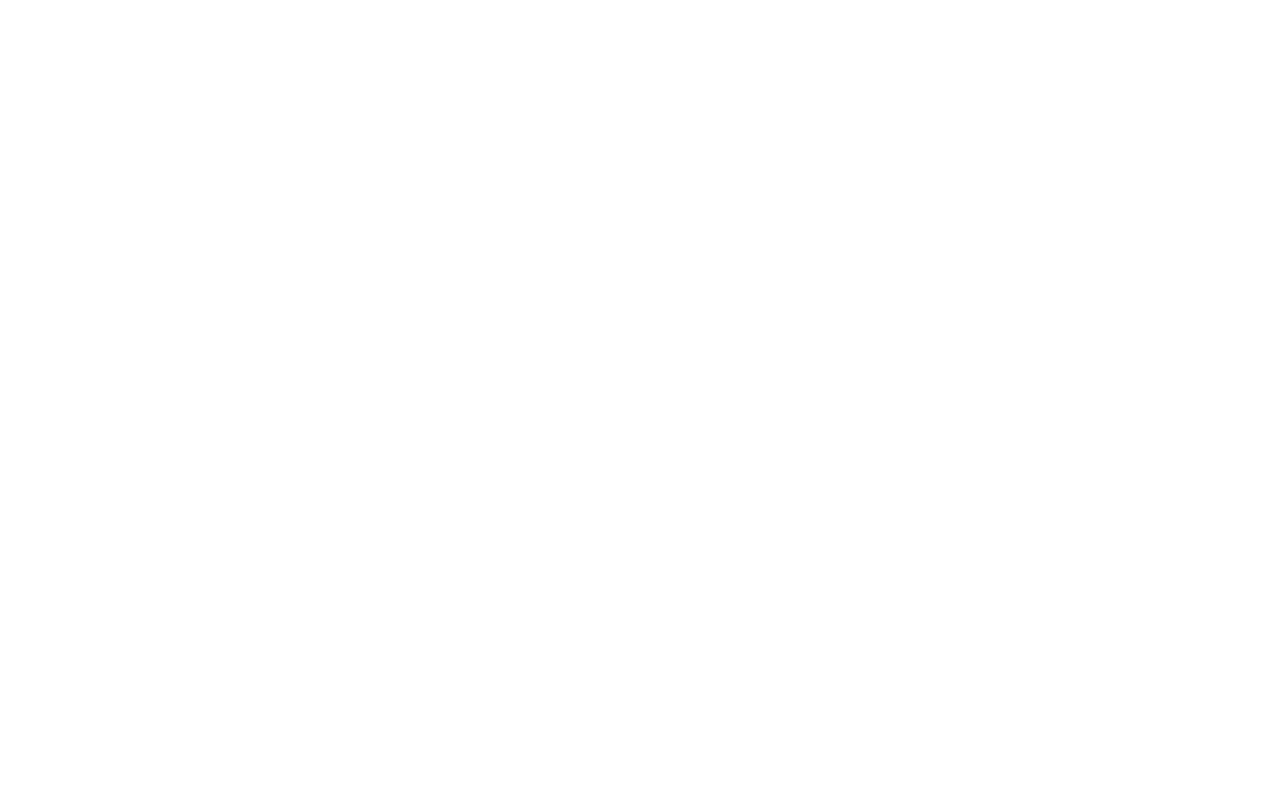
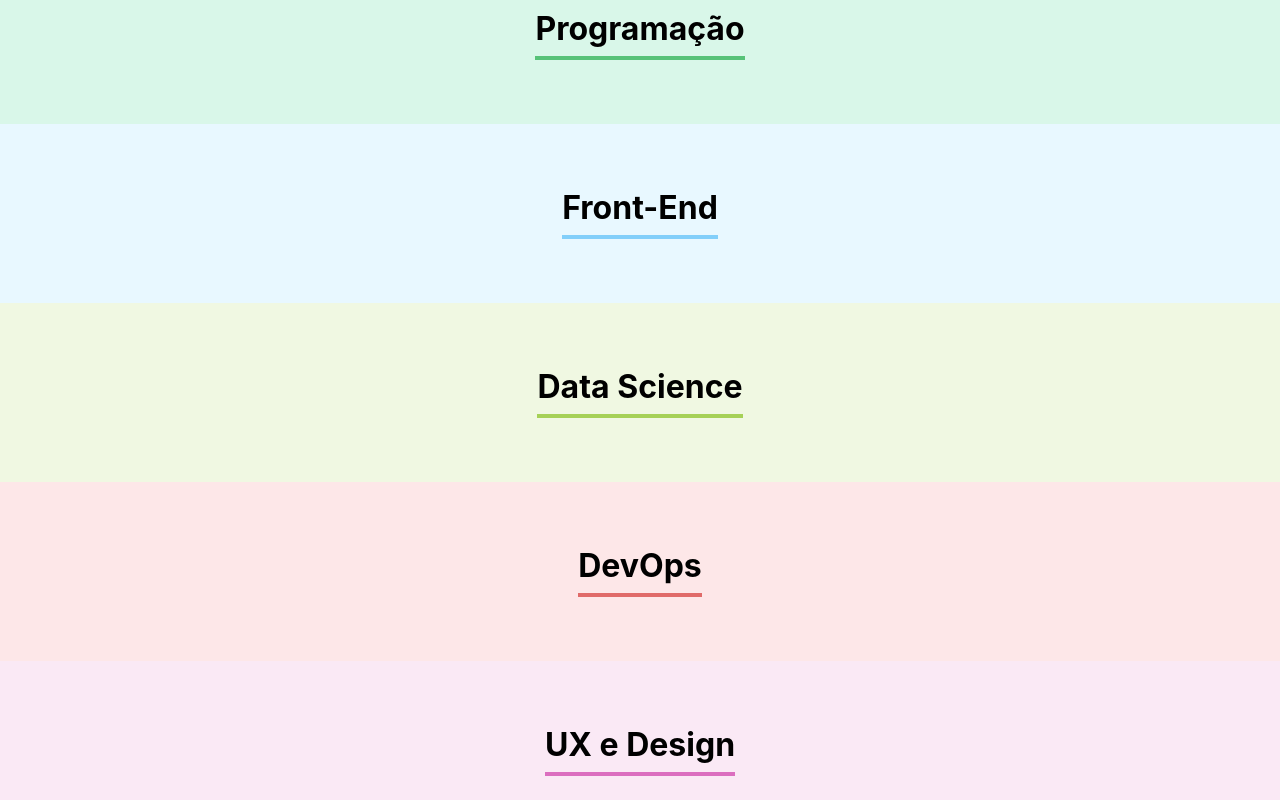
Before and after one commit to danilo1205/organo, a React (Create React App) app: page / in a window 1280 px wide. Shown: the part 1500-2300 px from the top of the page. Before the commit the page ends 1445 px from the top, so only its background shows below. Built offline with nearby package versions, Linux system fonts and the light colour scheme.

Commit message:
Elevando a lista de times

```diff
--- a/public/index.html
+++ b/public/index.html
@@ -1,5 +1,5 @@
 <!DOCTYPE html>
-<html lang="en">
+<html lang="pt-br">
   <head>
     <meta charset="utf-8" />
     <link rel="icon" href="%PUBLIC_URL%/favicon.ico" />
@@ -24,7 +24,7 @@
       work correctly both with client-side routing and a non-root public URL.
       Learn how to configure a non-root public URL by running `npm run build`.
     -->
-    <title>React App</title>
+    <title>Organo</title>
   </head>
   <body>
     <noscript>You need to enable JavaScript to run this app.</noscript>
--- a/src/App.js
+++ b/src/App.js
@@ -1,8 +1,47 @@
 import { useState } from 'react';
 import Banner from './componentes/Banner/Banner.js';
 import Formulario from './componentes/Formulario/index.js';
+import Time from './componentes/Time/index.js';
 
 function App() {
+
+  const times = [
+    {
+      nome:'Programação',
+      corPrimaria:'#57C278',
+      corSecundaria:'#D9F7E9'
+    },
+    {
+      nome:'Front-End',
+      corPrimaria:'#82CFFA',
+      corSecundaria:'#E8F8FF'
+    },
+    {
+      nome:'Data Science',
+      corPrimaria:'#A6D157',
+      corSecundaria:'#F0F8E2'
+    },
+    {
+      nome:'DevOps',
+      corPrimaria:'#E06B69',
+      corSecundaria:'#FDE7E8'
+    },
+    {
+      nome:'UX e Design',
+      corPrimaria:'#DB6EBF',
+      corSecundaria:'#FAE9F5'
+    },
+    {
+      nome:'Mobile',
+      corPrimaria:'#FFBA05',
+      corSecundaria:'#FFF5D9'
+    },
+    {
+      nome:'Inovação e Gestão',
+      corPrimaria:'#FF8A29',
+      corSecundaria:'#FFEEDF'
+    }
+  ]
 
   const [colaboradores, setColaboradores] = useState([])
 
@@ -14,7 +53,11 @@
   return (
     <div className="App">
       <Banner/>
-      <Formulario aoColaboradorCadastrado = {colaborador => aoNovoColaboradorAdicionado(colaborador)}/>
+      <Formulario times={times.map(time => time.nome)} aoColaboradorCadastrado = {colaborador => aoNovoColaboradorAdicionado(colaborador)}/>
+
+      {times.map(time => <Time key={time.nome} nome={time.nome} corPrimaria = {time.corPrimaria} corSecundaria = {time.corSecundaria}/>)}
+
+
     </div>
   );
 }
--- a/src/componentes/Formulario/index.js
+++ b/src/componentes/Formulario/index.js
@@ -5,15 +5,7 @@
 import "./Formulario.css"
 
 const Formulario = (props) =>{
-    const times = [
-        'Programação',
-        'Front-End',
-        'Data Science',
-        'DevOps',
-        'UX e Design',
-        'Mobile',
-        'Inovação e Gestão'
-    ]
+
 
     const [nome, setNome] = useState('')
     const [cargo, setCargo] = useState('')
@@ -56,7 +48,7 @@
                     />
                 <ListaSuspensa
                     label="Time"
-                    itens = {times}
+                    itens = {props.times}
                     valor = {time}
                     aoAlterado={valor => setTime(valor)}
                     />
--- a/src/componentes/Time/Time.css
+++ b/src/componentes/Time/Time.css
@@ -0,0 +1,11 @@
+.time{
+    text-align: center;
+    padding: 32px;
+}
+
+.time h3{
+    font-size: 32px;
+    border-bottom: 4px solid ;
+    display: inline-block;
+    padding-bottom: 8px;
+}
--- a/src/componentes/Time/index.js
+++ b/src/componentes/Time/index.js
@@ -0,0 +1,13 @@
+import './Time.css'
+
+const Time = (props) => {
+    const css = {backgroundColor: props.corSecundaria}
+
+    return (
+        <section className='time' style={css}>
+            <h3 style={{borderColor: props.corPrimaria}}>{props.nome}</h3>
+        </section>
+    )
+}
+
+export default Time
```
